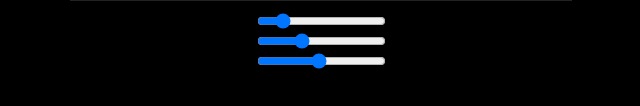
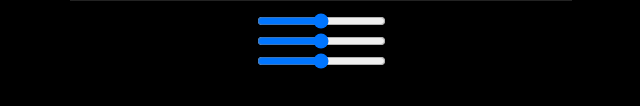
Before and after one commit to jasonjan2003/CS559, a plain HTML site: page HW1/index.html in a window 1280 px wide. Shown: the part 691-797 px from the top of the page, 319-959 px from the left. Drawn offline with Linux system fonts and the light colour scheme.

Commit message:
optimized default values

```diff
--- a/HW1/index.html
+++ b/HW1/index.html
@@ -26,9 +26,9 @@
 <body>
 	<div class="wrapper">
 		<canvas id="theCanvas" width=500 height=500></canvas><br>
-		<input type="range" min="2" max="50" value="10" class="slider" id="numItems"><br>
-		<input type="range" min="10" max="1500" value="500" class="slider" id="speed"><br>
-		<input type="range" min="500" max="3000" value="1700" class="slider" id="lineWidth"><br>
+		<input type="range" min="2" max="100" value="51" class="slider" id="numItems"><br>
+		<input type="range" min="0" max="1500" value="750" class="slider" id="speed"><br>
+		<input type="range" min="500" max="3000" value="1750" class="slider" id="lineWidth"><br>
 		<input type="range" min="300" max="2000" value="500" class="slider" id="sizeSlider">
 	</div>
 </body>
```
Also changed, not shown: 1 other file.
